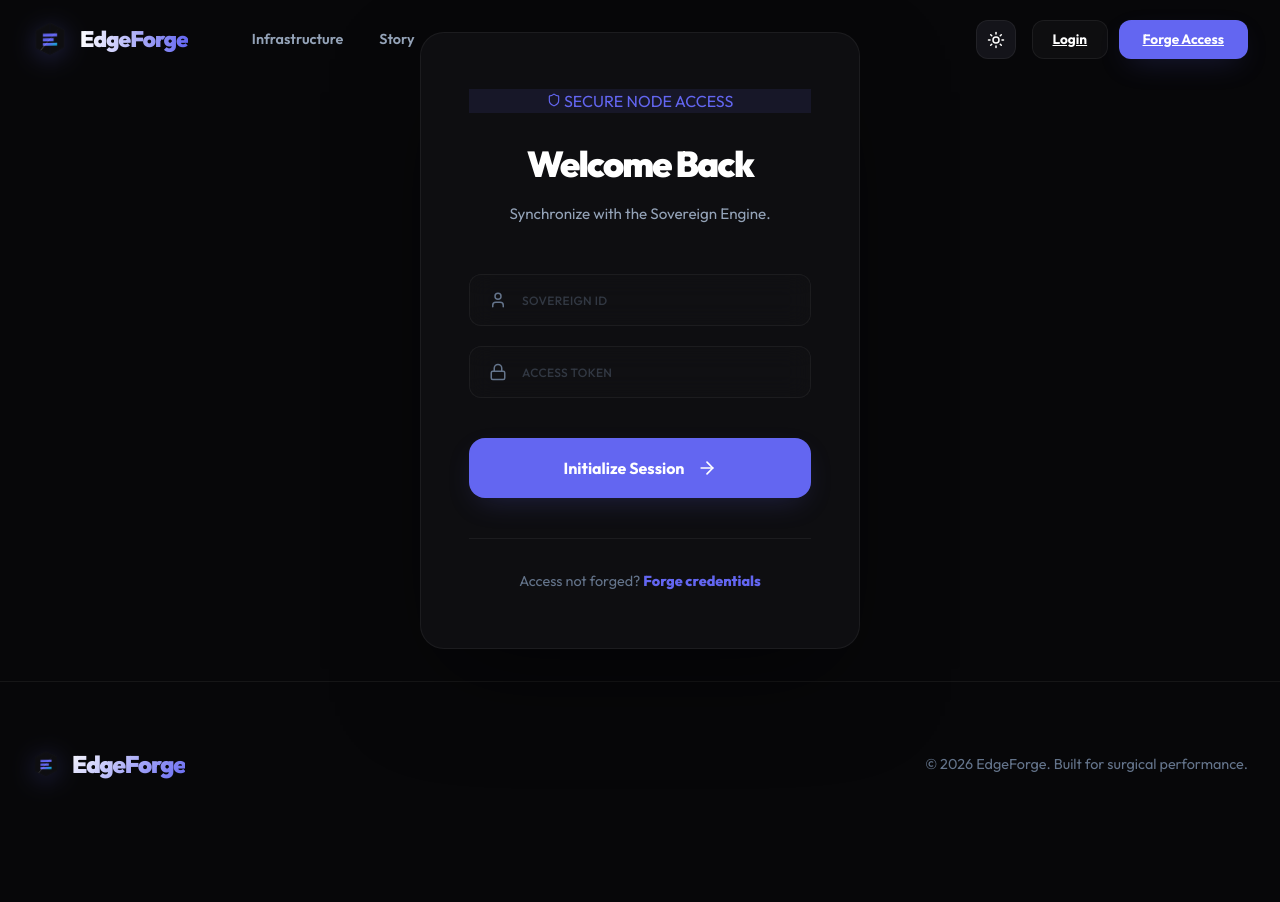
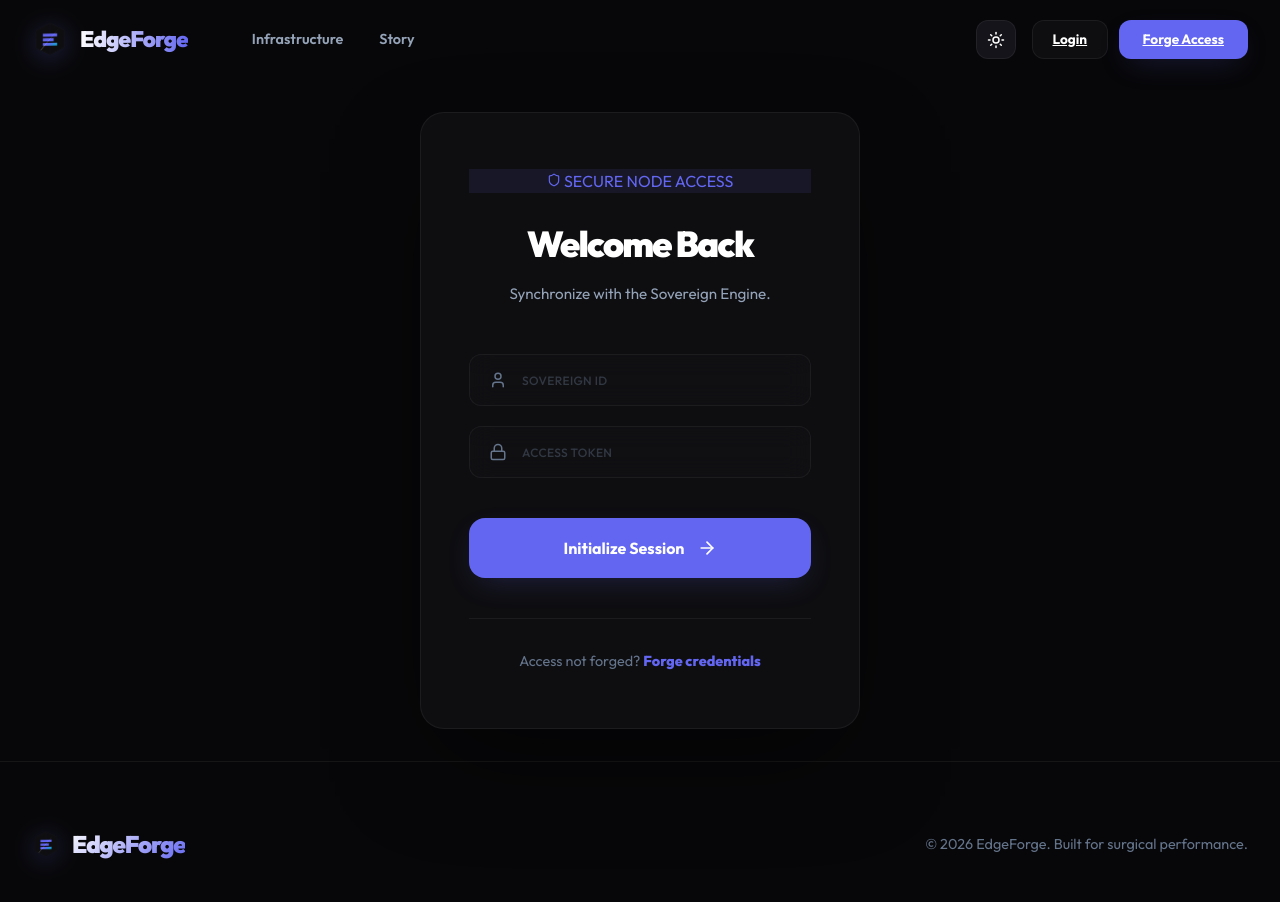
Before and after one commit to Kidkasam/edgeforge, a React (Vite) app in the folder frontend/: page /login in a window 1280 px wide. Shown: the top 902 px of the page. Before the commit the page ends 846 px from the top, so only its background shows below. Built offline with nearby package versions, Linux system fonts and the light colour scheme.

Commit message:
Fix: Navbar overlapping content and z-index hierarchy

```diff
--- a/frontend/src/App.jsx
+++ b/frontend/src/App.jsx
@@ -139,12 +139,13 @@ const Navigation = () => {
   );
 };
 
-function App() {
+const AppContent = () => {
+  const { isAuthenticated } = useAuth();
+  const location = useLocation();
+  const isLandingPage = location.pathname === '/' && !isAuthenticated;
+
   return (
-    <AuthProvider>
-      <ThemeProvider>
-        <Router>
-          <div style={{ minHeight: '100vh', transition: 'all 0.3s ease' }}>
+    <div className={!isLandingPage ? 'main-content' : ''} style={{ transition: 'all 0.3s ease' }}>
       <Navigation />
       <Routes>
         <Route path="/login" element={<Login />} />
@@ -155,6 +156,15 @@ function App() {
       </Routes>
       <Footer />
     </div>
+  );
+};
+
+function App() {
+  return (
+    <AuthProvider>
+      <ThemeProvider>
+        <Router>
+          <AppContent />
         </Router>
       </ThemeProvider>
     </AuthProvider>
--- a/frontend/src/components/AddTradeModal.jsx
+++ b/frontend/src/components/AddTradeModal.jsx
@@ -82,8 +82,8 @@ const AddTradeModal = ({ isOpen, onClose, onSave, editData, isSaving }) => {
     return (
         <div style={{
             position: 'fixed', top: 0, left: 0, width: '100%', height: '100%',
-            background: 'rgba(0,0,0,0.8)', display: 'flex', justifyContent: 'center',
-            alignItems: 'center', zIndex: 1000, backdropFilter: 'blur(4px)'
+            background: 'rgba(0,0,0,0.85)', display: 'flex', justifyContent: 'center',
+            alignItems: 'center', zIndex: 7000, backdropFilter: 'blur(12px)'
         }}>
             <div className="glass-card" style={{ width: '90%', maxWidth: '600px', maxHeight: '90vh', overflowY: 'auto' }}>
                 <div style={{ display: 'flex', justifyContent: 'space-between', alignItems: 'center', marginBottom: '1.5rem' }}>
--- a/frontend/src/index.css
+++ b/frontend/src/index.css
@@ -22,11 +22,11 @@
 
   --border-color: rgba(255, 255, 255, 0.06);
   --border-bright: rgba(255, 255, 255, 0.12);
-  --glass-bg: rgba(7, 7, 9, 0.75);
+  --glass-bg: rgba(7, 7, 9, 0.95);
   --glass-blur: 24px;
 
   --nav-height: 80px;
-  --nav-scrolled-height: 64px;
+  --nav-scrolled-height: 70px;
   --container-max: 1400px;
 }
 
@@ -71,10 +71,15 @@ body {
   background: transparent;
   backdrop-filter: none;
   border-bottom: 1px solid transparent;
-  z-index: 1000;
+  z-index: 5000;
   display: flex;
   align-items: center;
   transition: all 0.5s cubic-bezier(0.16, 1, 0.3, 1);
+}
+
+.main-content {
+  padding-top: var(--nav-height);
+  min-height: 100vh;
 }
 
 .glass-nav.scrolled {
@@ -497,12 +502,12 @@ select.input-field option {
   bottom: 1.25rem;
   width: 320px;
   max-width: calc(100% - 2.5rem);
-  z-index: 1001;
+  z-index: 6001;
   padding: 2.5rem;
   border-radius: 2rem;
   display: flex;
   flex-direction: column;
-  background: rgba(7, 7, 9, 0.85);
+  background: rgba(7, 7, 9, 0.95);
   backdrop-filter: blur(40px);
   -webkit-backdrop-filter: blur(40px);
   border: 1px solid var(--border-color);
@@ -513,9 +518,9 @@ select.input-field option {
 .sidebar-overlay {
   position: fixed;
   inset: 0;
-  background: rgba(0, 0, 0, 0.4);
-  backdrop-filter: blur(8px);
-  z-index: 1000;
+  background: rgba(0, 0, 0, 0.6);
+  backdrop-filter: blur(12px);
+  z-index: 6000;
   animation: fadeIn 0.4s ease;
 }
 
--- a/frontend/src/pages/Trades.jsx
+++ b/frontend/src/pages/Trades.jsx
@@ -274,8 +274,8 @@ const Trades = () => {
             {selectedImage && (
                 <div style={{
                     position: 'fixed', top: 0, left: 0, width: '100%', height: '100%',
-                    background: 'rgba(0,0,0,0.85)', display: 'flex', justifyContent: 'center',
-                    alignItems: 'center', zIndex: 2000, backdropFilter: 'blur(5px)'
+                    background: 'rgba(0,0,0,0.9)', display: 'flex', justifyContent: 'center',
+                    alignItems: 'center', zIndex: 7000, backdropFilter: 'blur(12px)'
                 }} onClick={() => setSelectedImage(null)}>
 
                     <button onClick={() => setSelectedImage(null)} style={{ position: 'absolute', top: '1.5rem', right: '1.5rem', background: 'rgba(255,255,255,0.1)', border: 'none', color: '#fff', cursor: 'pointer', padding: '0.5rem', borderRadius: '50%', display: 'flex', alignItems: 'center', justifyContent: 'center' }}>
```
Lines whose indentation alone changed are shown as unchanged.
